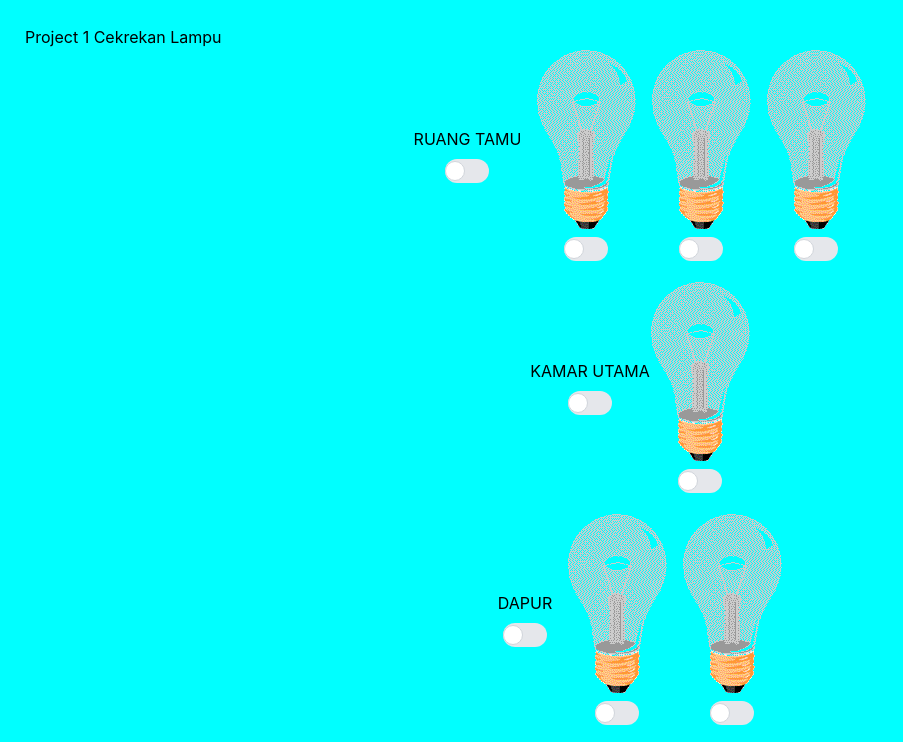
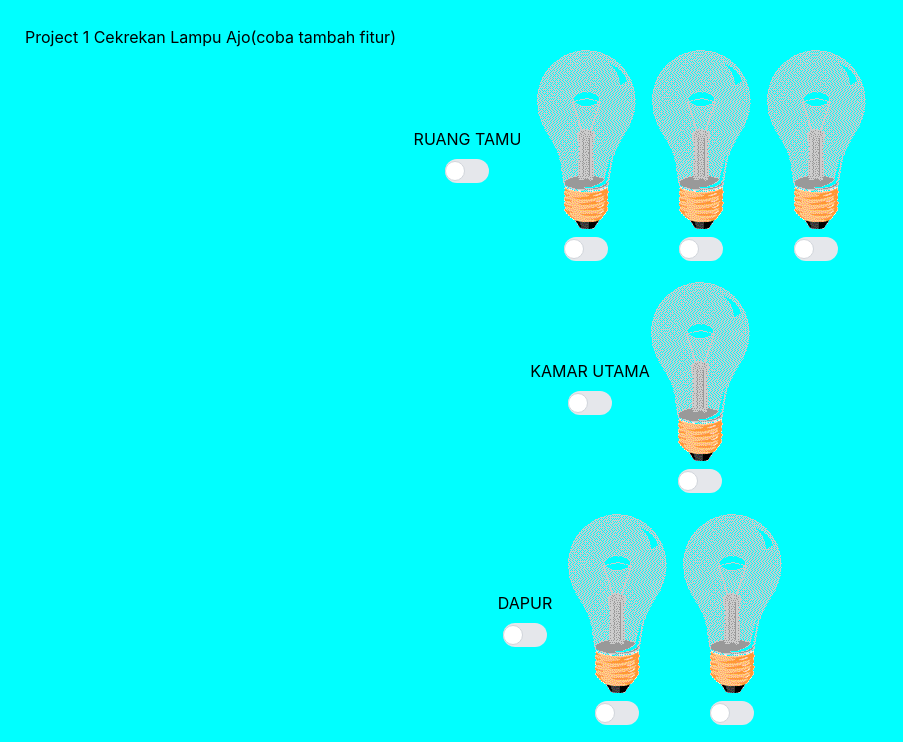
Before and after one commit to YohanesPro/CobaAjo, a plain HTML site: page index.html in a window 1280 px wide. Shown: the top 742 px of the page, without its empty margins (0-903 px from the left). Drawn offline with nearby package versions, Linux system fonts and the light colour scheme.

Commit message:
coba tambah fitur pura pura

```diff
--- a/index.html
+++ b/index.html
@@ -38,7 +38,7 @@
         }
 </style>
 <body>
-    <h1>Project 1 Cekrekan Lampu</h1>
+    <h1>Project 1 Cekrekan Lampu Ajo(coba tambah fitur)</h1>
     <div class="rumah">
 
         <!--RUANG TAMU-->
```
